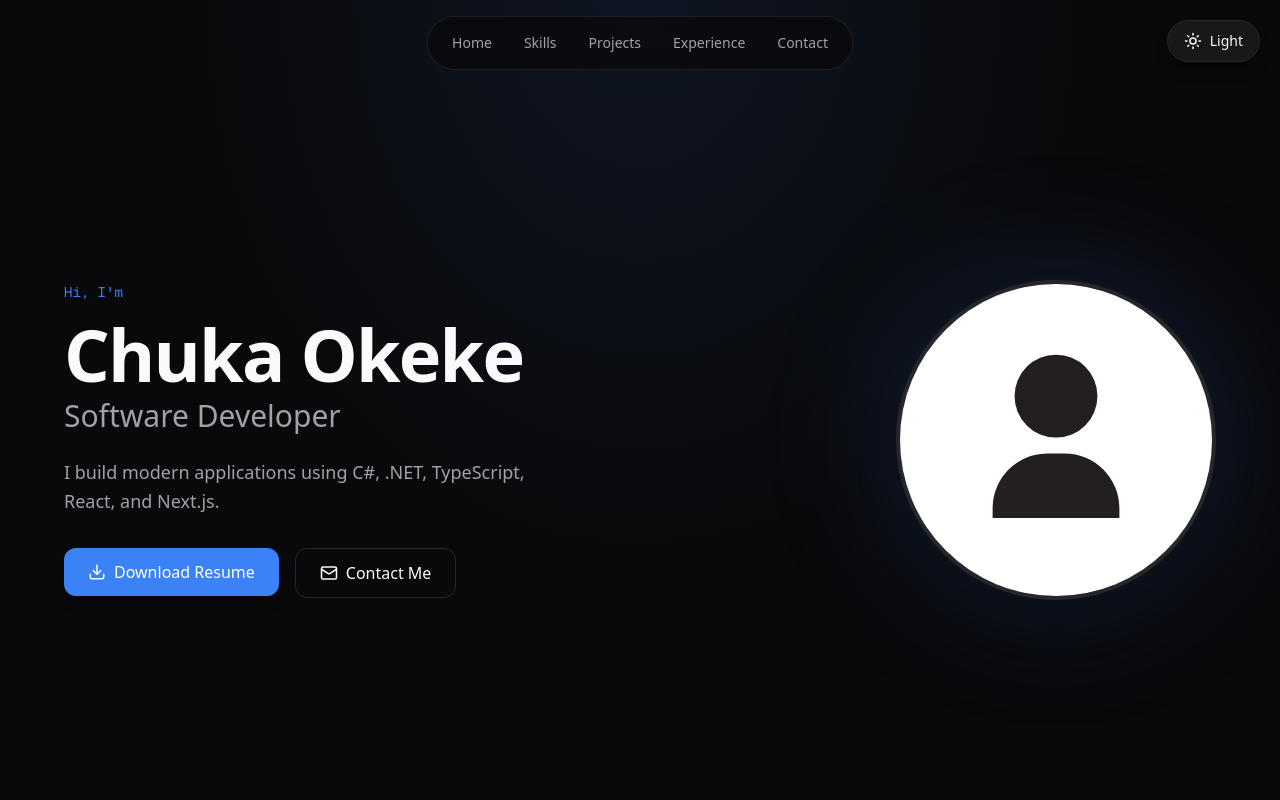
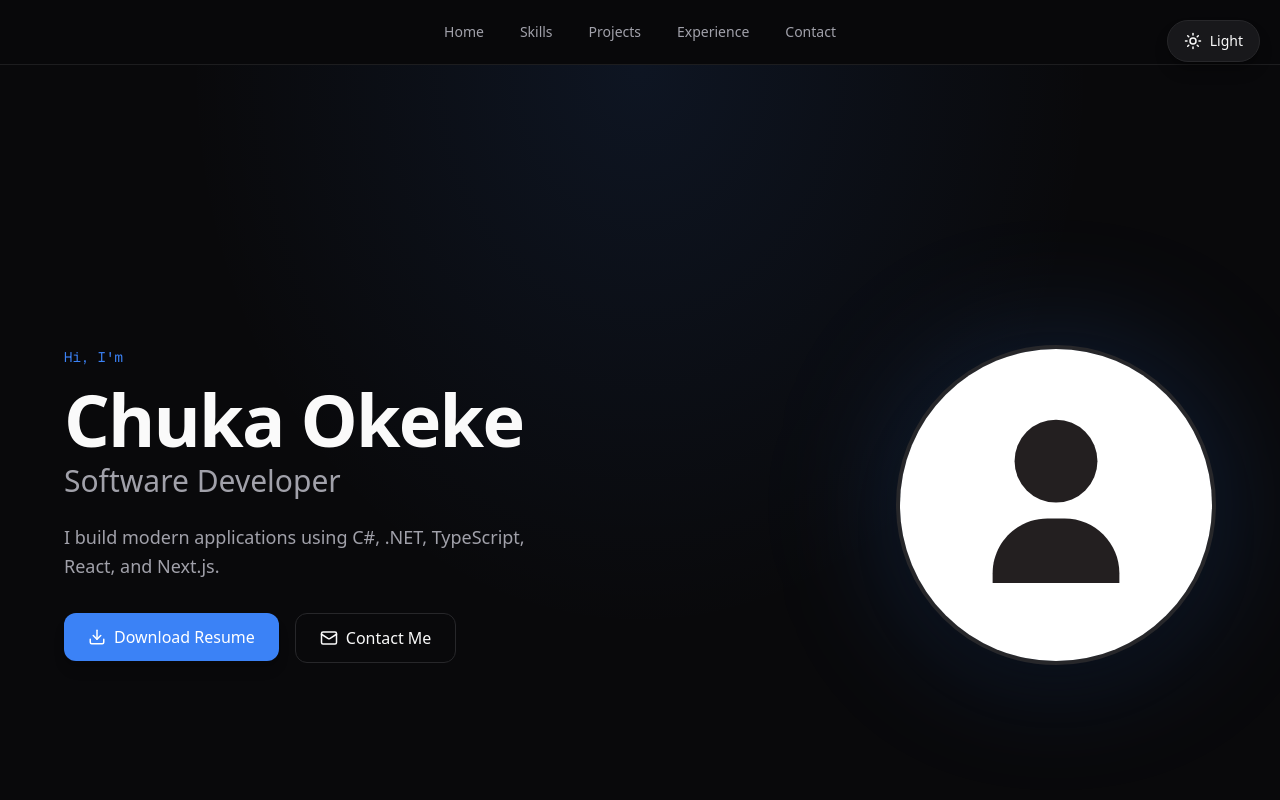
Before and after one commit to okekechuks/Portfolio, a Next.js app: page / in a window 1280 px wide. Shown: the top 800 px of the page. Built offline with nearby package versions, Linux system fonts and the light colour scheme; no server answers.

Commit message:
another header nav fix

```diff
--- a/src/components/PublicNavbar.tsx
+++ b/src/components/PublicNavbar.tsx
@@ -12,12 +12,12 @@ const NAV_ITEMS = [
 
 export function PublicNavbar() {
   return (
-    <header className="absolute inset-x-0 top-4 z-40 px-4 sm:px-6 lg:px-8">
+    <header className="sticky top-0 z-50 border-b border-border/70 bg-background/90 backdrop-blur-md supports-[backdrop-filter]:bg-background/75">
       <nav
         aria-label="Primary"
-        className="mx-auto flex w-fit max-w-full items-center justify-center rounded-full border border-border/70 bg-background/80 px-3 py-2 backdrop-blur-md supports-[backdrop-filter]:bg-background/70"
+        className="mx-auto flex h-16 max-w-6xl items-center justify-center px-4 sm:px-6 lg:px-8"
       >
-        <div className="flex flex-wrap items-center justify-center gap-1 text-sm sm:gap-2">
+        <div className="flex w-full flex-wrap items-center justify-center gap-2 text-sm sm:gap-3">
           {NAV_ITEMS.map((item) => (
             <a
               key={item.href}
```
